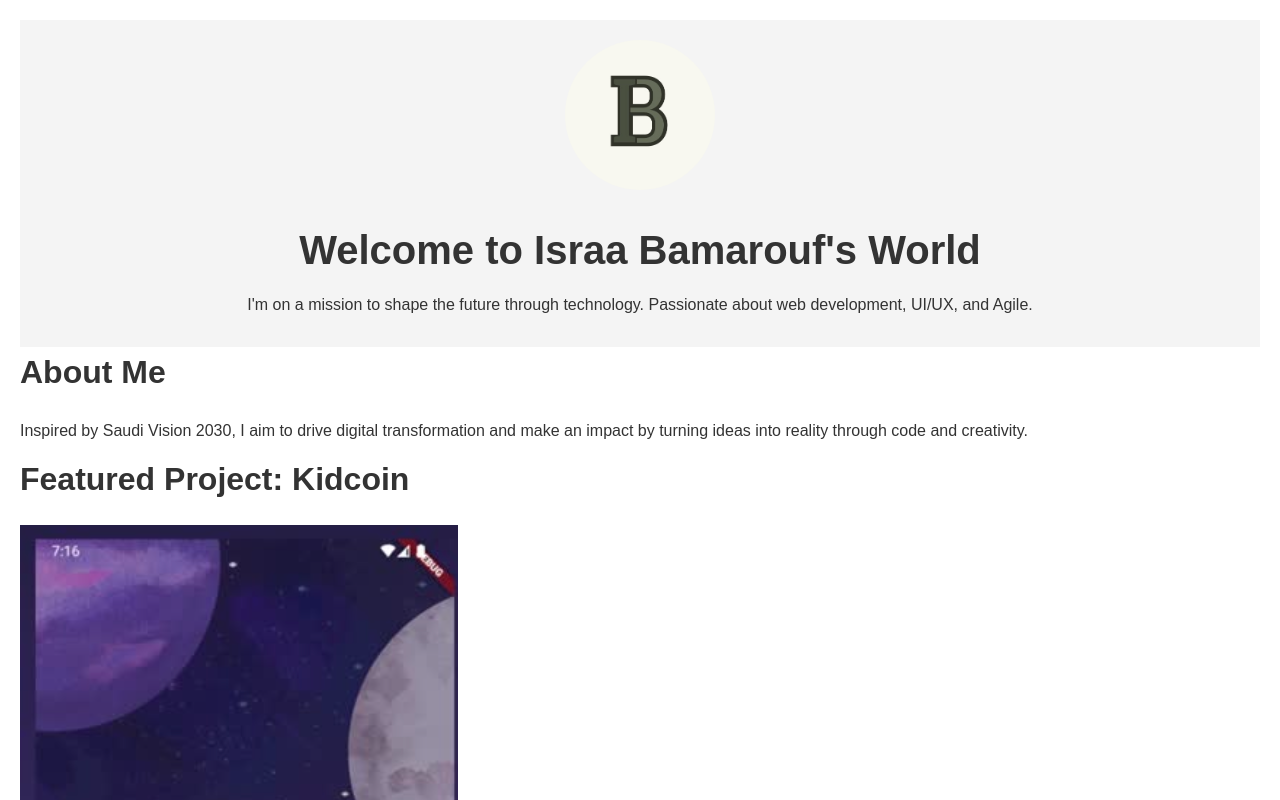
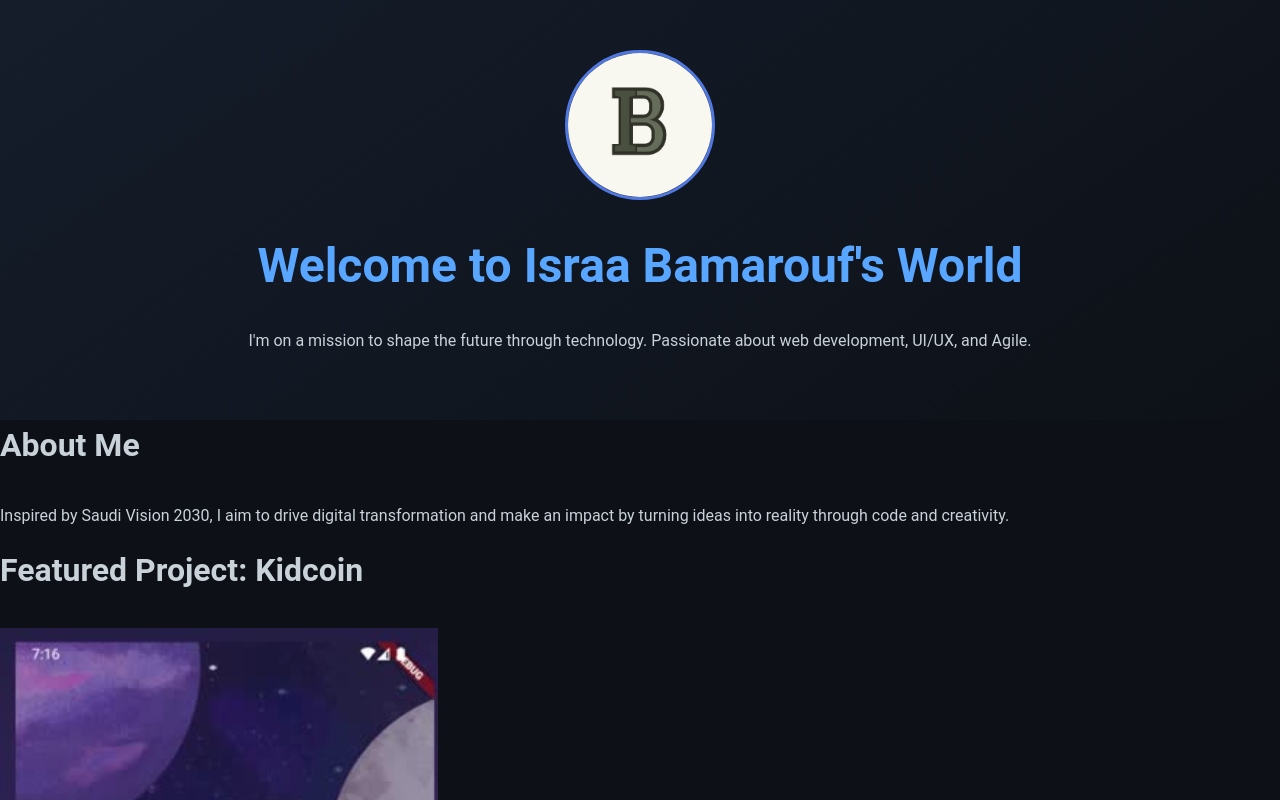
Before and after one commit to IsraaW/Israa-Bamarouf-Portfolio, a plain HTML site: page index.html in a window 1280 px wide. Shown: the top 800 px of the page. Drawn offline with Linux system fonts and the light colour scheme.

Commit message:
style changes

```diff
--- a/index.css
+++ b/index.css
@@ -3,18 +3,17 @@
     margin: 0;
     padding: 0;
     box-sizing: border-box;
+    font-family: 'Roboto', sans-serif; /* Modern, clean sans-serif font */
+    color: #FFFFFF; /* White text for high contrast on dark backgrounds */
 }
 
 body {
-    font-family: 'Arial', sans-serif; /* This can be changed to a Google Font for better aesthetics */
+    background-color: #0D1117; /* Very dark gray, almost black */
+    font-size: 16px;
     line-height: 1.6;
-    color: #333;
-    background-color: #fff;
-    padding: 20px;
-    font-size: 16px;
 }
 
-/* Container styling */
+/* Container for centering the content */
 .container {
     width: 80%;
     margin: auto;
@@ -23,8 +22,8 @@ body {
 
 /* Hero Section */
 #hero {
-    background: #f4f4f4;
-    padding: 20px 0;
+    background: linear-gradient(145deg, #151D2B, #0D1117); /* Subtle gradient for depth */
+    padding: 50px 0;
     text-align: center;
 }
 
@@ -32,69 +31,71 @@ body {
     width: 150px;
     height: 150px;
     border-radius: 50%;
+    border: 3px solid #4F78E2; /* Vibrant border color */
     margin-bottom: 20px;
 }
 
 /* Typography */
-h1, h2 {
-    color: #333;
-}
-
 h1 {
-    font-size: 2.5em;
-    margin-bottom: 10px;
+    font-size: 3em;
+    color: #58A6FF; /* Light blue for the main title */
+    margin-bottom: 0.5em;
 }
 
 h2 {
     font-size: 2em;
-    margin-bottom: 20px;
+    color: #C9D1D9; /* Lighter gray for subtitles */
+    margin-bottom: 1em;
 }
 
 p {
-    margin-bottom: 10px;
+    margin-bottom: 1em;
+    color: #C9D1D9; /* Consistent text color for body */
 }
 
-/* Links */
+/* Navigation and Links */
 a {
-    color: #1e90ff;
+    color: #58A6FF; /* Matching the title color for links */
     text-decoration: none;
 }
 
 a:hover {
     text-decoration: underline;
+    color: #4F78E2; /* Darker shade for hover effects */
 }
 
 /* Cards for projects */
 .card {
-    background: white;
-    box-shadow: 0 0 10px 0 rgba(0,0,0,0.1);
+    background: #161B22; /* Slightly lighter than body for contrast */
+    box-shadow: 0 2px 5px rgba(255, 255, 255, 0.1); /* Soft white glow */
     margin: 20px 0;
     padding: 20px;
     border-radius: 8px;
 }
 
 .card:hover {
-    box-shadow: 0 0 20px 0 rgba(0,0,0,0.2);
+    box-shadow: 0 5px 15px rgba(255, 255, 255, 0.15); /* Increased glow on hover */
 }
 
-/* Project details */
+/* Project details list */
 .project-details ul {
-    list-style: none;
+    list-style-type: none;
     padding: 0;
 }
 
 .project-details li {
     padding: 5px 0;
+    border-bottom: 1px solid #333; /* Subtle separation */
 }
 
-/* Contact section */
+/* Contact Section Styling */
 #contact {
-    background: #f4f4f4;
+    background: #161B22; /* Matching card background */
     padding: 20px;
     text-align: center;
 }
 
-/* Responsive */
+/* Responsive adjustments */
 @media (max-width: 768px) {
     .container {
         width: 95%;
```
